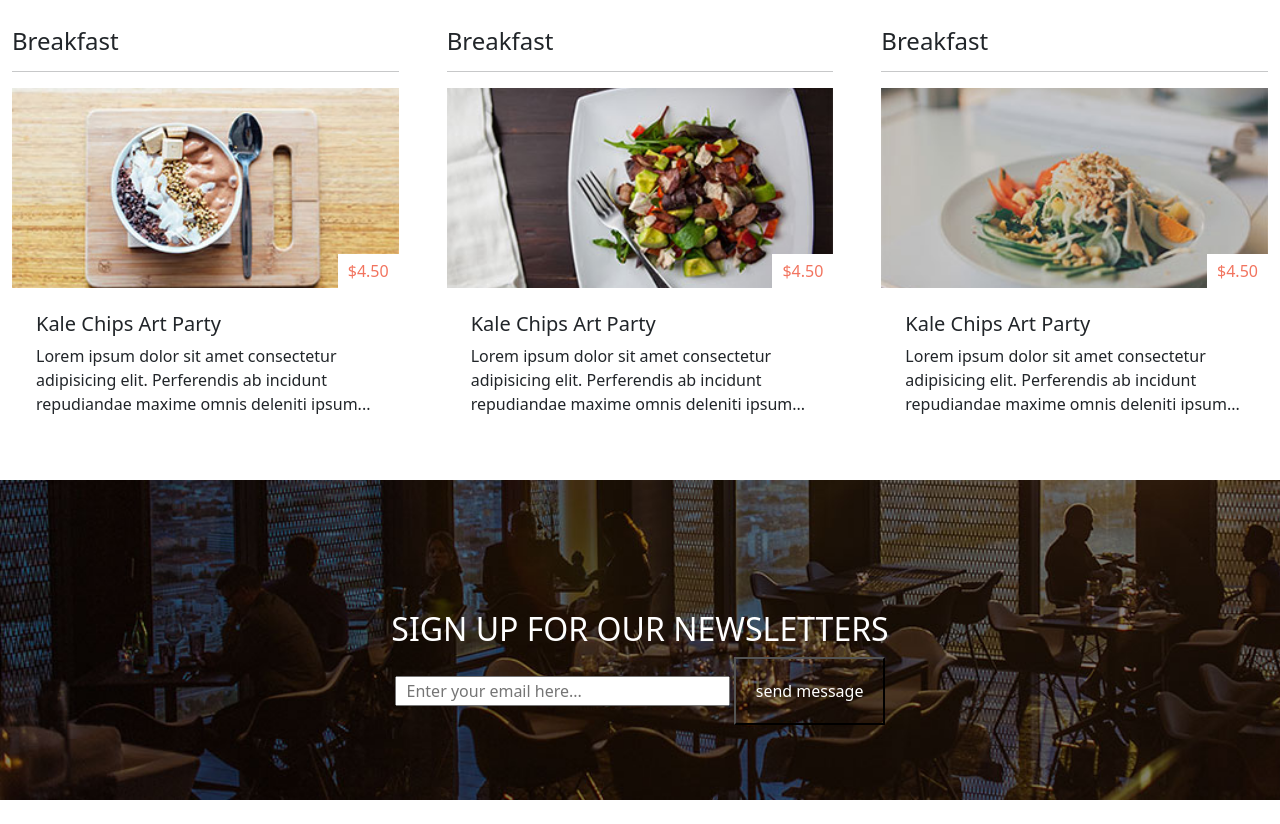
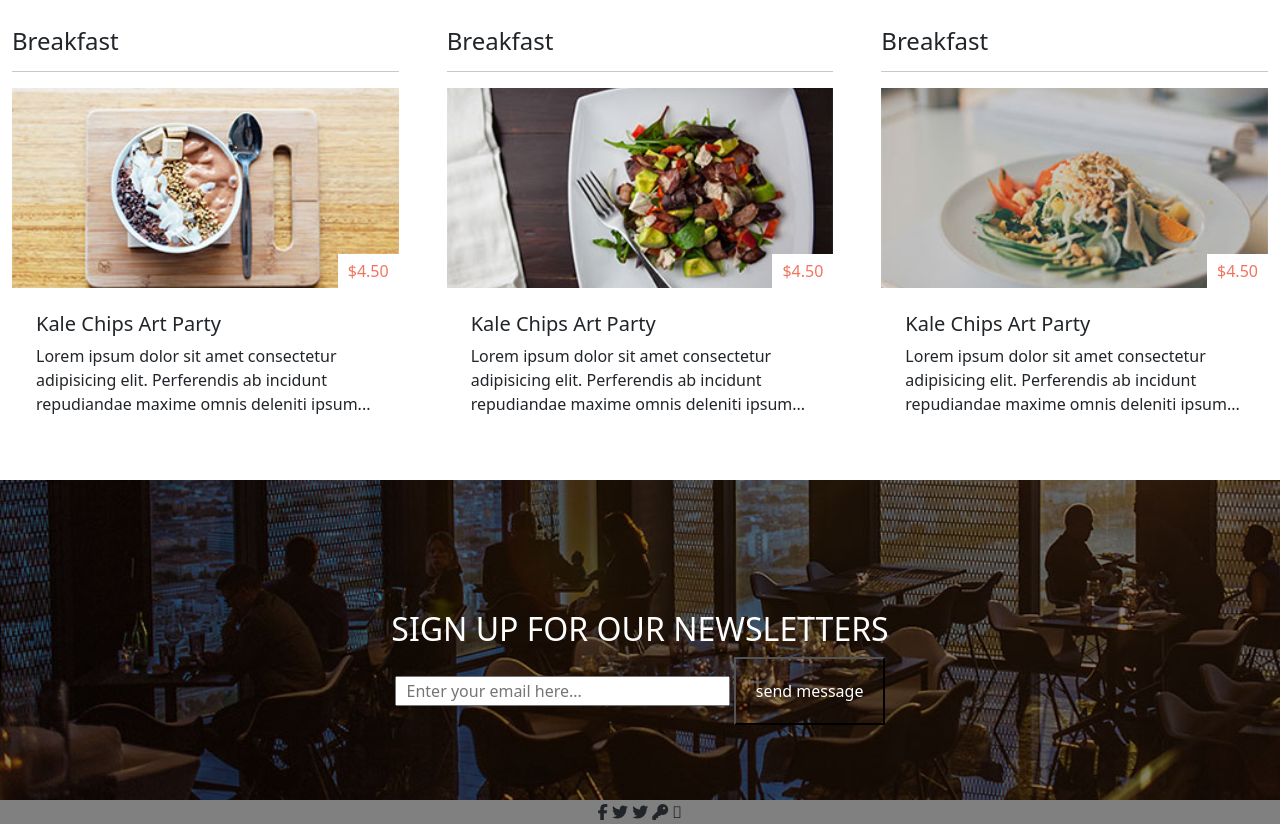
Before and after one commit to herediat/victory-sass, a website: page index.html in a window 1280 px wide. Shown: the part 1800-2624 px from the top of the page. Before the commit the page ends 2600 px from the top, so only its background shows below. Drawn offline with nearby package versions, Linux system fonts and the light colour scheme.

Commit message:
footer start

```diff
--- a/index.html
+++ b/index.html
@@ -146,7 +146,16 @@
         </form>
         </div>
     </section>
-
+    <!-- -----------------FOOTER------------------ -->
+    <footer>
+        <div class="icons">
+            <i class="fab fa-facebook-f"></i>
+            <i class="fab fa-twitter"></i>
+            <i class="fab fa-twitter"></i>
+            <i class="fas fa-key"></i>
+            <i class="fal fa-basketball-ball"></i>
+        </div>
+    </footer>
 </body>
 <script src="./node_modules/bootstrap/dist/js/bootstrap.js"></script>
 <script src="./node_modules/@popperjs/core/dist/umd/popper.js"></script>
--- a/src/sass/modules/_footer.sass
+++ b/src/sass/modules/_footer.sass
@@ -0,0 +1,4 @@
+footer
+    background-color: grey
+    .icons
+        text-align: center
```
Also changed, not shown: public/css/app.css, 1 other file.
